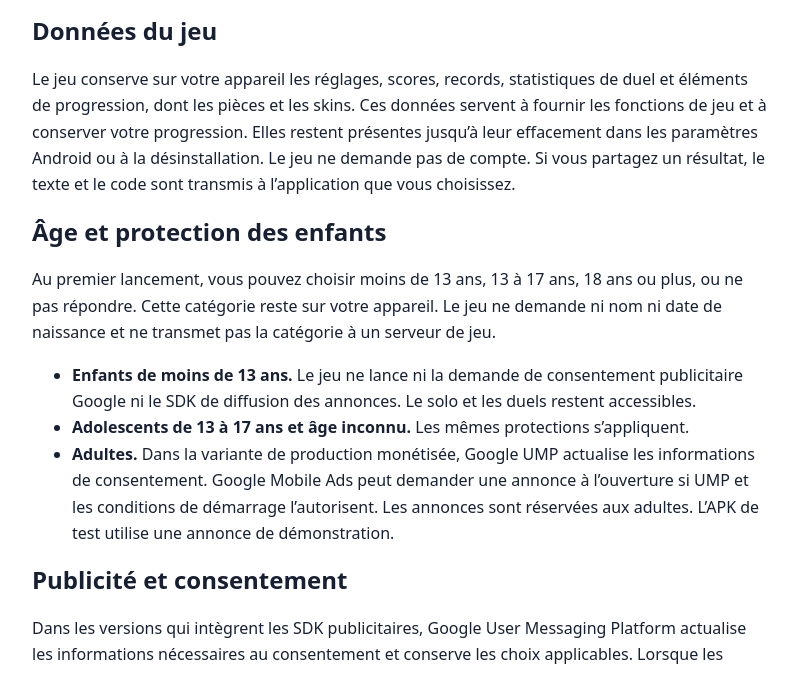
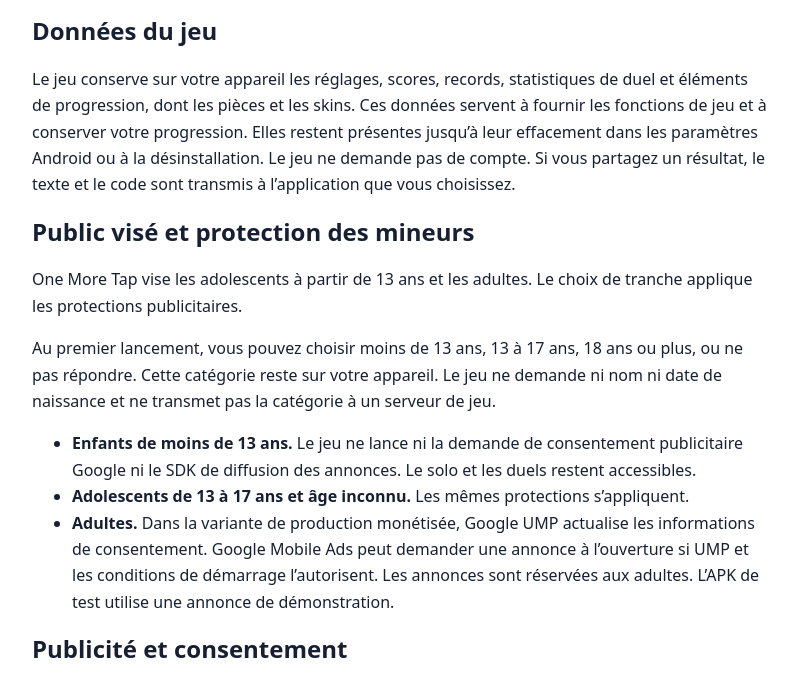
Before and after one commit to benoitCousin/one-more-tap-confidentialite, a plain HTML site: page index.html in a window 1280 px wide. Shown: the part 121-794 px from the top of the page, without its empty margins (240-1037 px from the left). Drawn offline with Linux system fonts and the light colour scheme.

Commit message:
Update One More Tap privacy policy

```diff
--- a/index.html
+++ b/index.html
@@ -7,7 +7,7 @@
 <p>Éditeur : Kiwi - Labs. Contact : <a href="mailto:cousinbenoit23@gmail.com">cousinbenoit23@gmail.com</a>. Version de référence : 1.0.7.0.</p>
 <h2>Données du jeu</h2>
 <p>Le jeu conserve sur votre appareil les réglages, scores, records, statistiques de duel et éléments de progression, dont les pièces et les skins. Ces données servent à fournir les fonctions de jeu et à conserver votre progression. Elles restent présentes jusqu’à leur effacement dans les paramètres Android ou à la désinstallation. Le jeu ne demande pas de compte. Si vous partagez un résultat, le texte et le code sont transmis à l’application que vous choisissez.</p>
-<h2>Âge et protection des enfants</h2>
+<h2>Public visé et protection des mineurs</h2><p>One More Tap vise les adolescents à partir de 13 ans et les adultes. Le choix de tranche applique les protections publicitaires.</p>
 <p>Au premier lancement, vous pouvez choisir moins de 13 ans, 13 à 17 ans, 18 ans ou plus, ou ne pas répondre. Cette catégorie reste sur votre appareil. Le jeu ne demande ni nom ni date de naissance et ne transmet pas la catégorie à un serveur de jeu.</p>
 <ul>
 <li><strong>Enfants de moins de 13 ans.</strong> Le jeu ne lance ni la demande de consentement publicitaire Google ni le SDK de diffusion des annonces. Le solo et les duels restent accessibles.</li>
```
